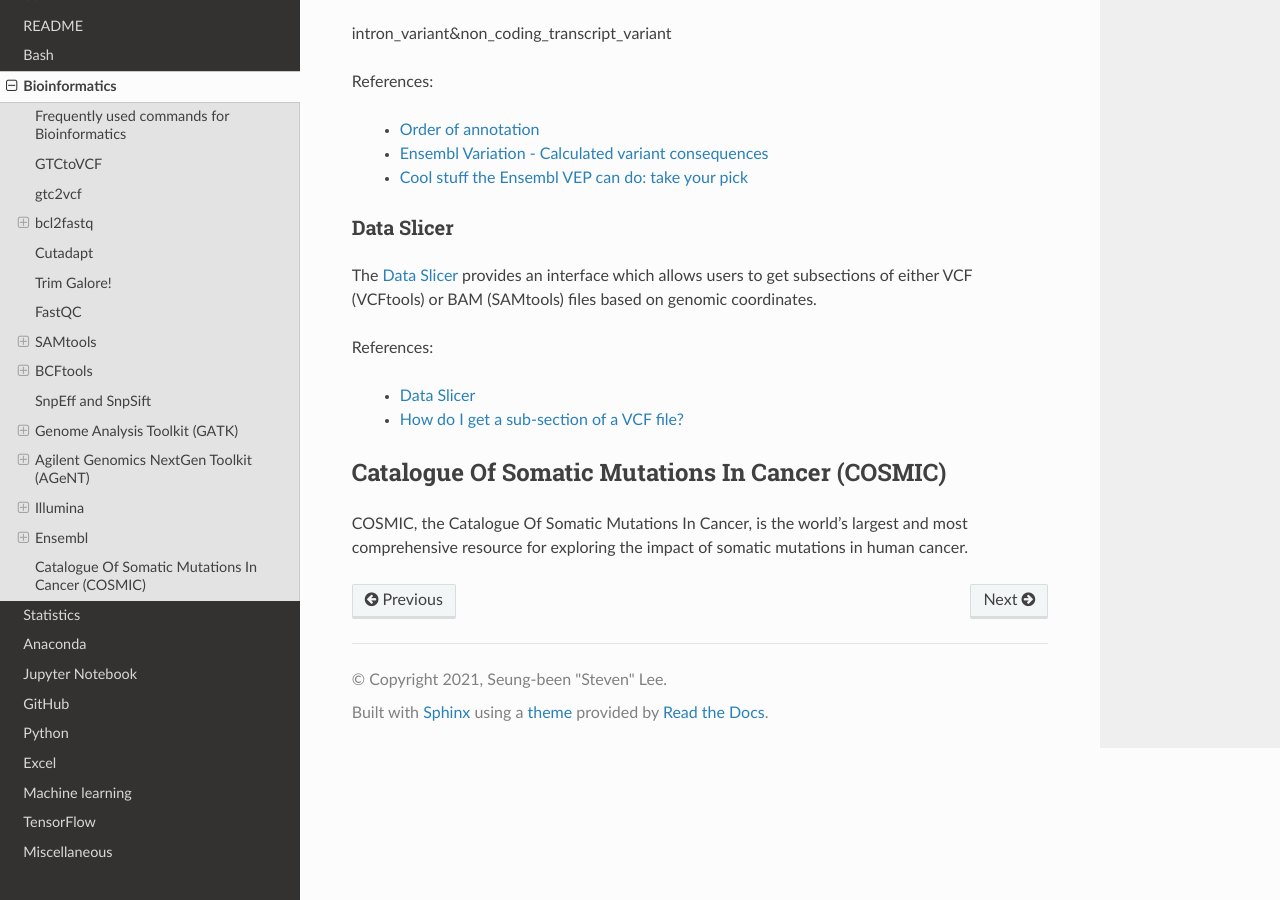
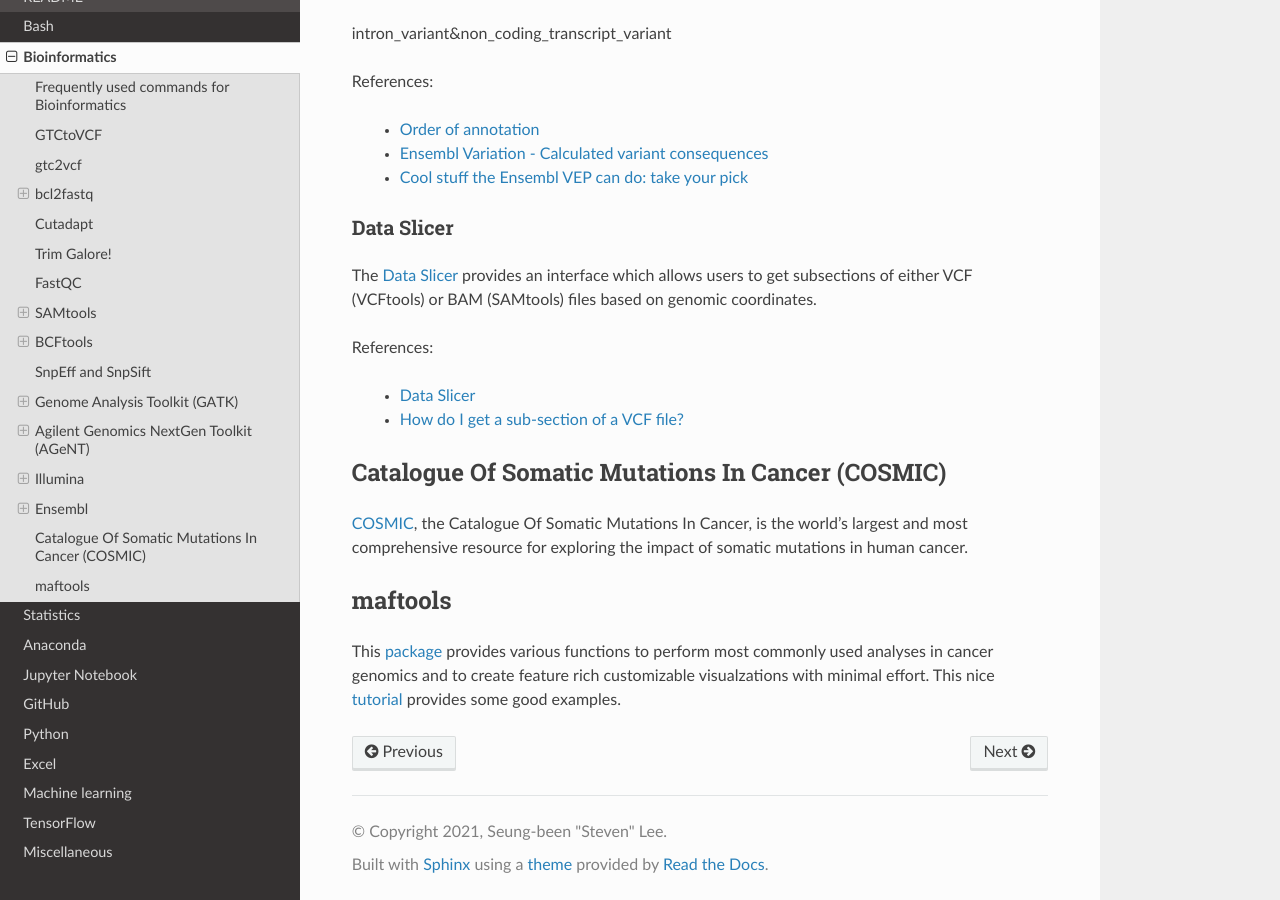
Before and after one commit to sbslee/notes, a Sphinx documentation site: the page built from docs/bioinformatics.rst, in a window 1280 px wide and 900 px high, scrolled down 10973 px. Built offline with Sphinx 7.4.7 and the Read the Docs theme 2.0.0, drawn with Linux system fonts in a browser that asks for light colours.

Commit message:
Update notes

```diff
--- a/docs/bioinformatics.rst
+++ b/docs/bioinformatics.rst
@@ -584,4 +584,9 @@ References:
 Catalogue Of Somatic Mutations In Cancer (COSMIC)
 =================================================
 
-COSMIC, the Catalogue Of Somatic Mutations In Cancer, is the world's largest and most comprehensive resource for exploring the impact of somatic mutations in human cancer.
+`COSMIC <https://cancer.sanger.ac.uk/cosmic>`__, the Catalogue Of Somatic Mutations In Cancer, is the world's largest and most comprehensive resource for exploring the impact of somatic mutations in human cancer.
+
+maftools
+========
+
+This `package <http://bioconductor.org/packages/release/bioc/html/maftools.html>`__ provides various functions to perform most commonly used analyses in cancer genomics and to create feature rich customizable visualzations with minimal effort. This nice `tutorial <http://bioconductor.org/packages/devel/bioc/vignettes/maftools/inst/doc/maftools.html>`__ provides some good examples.
```
